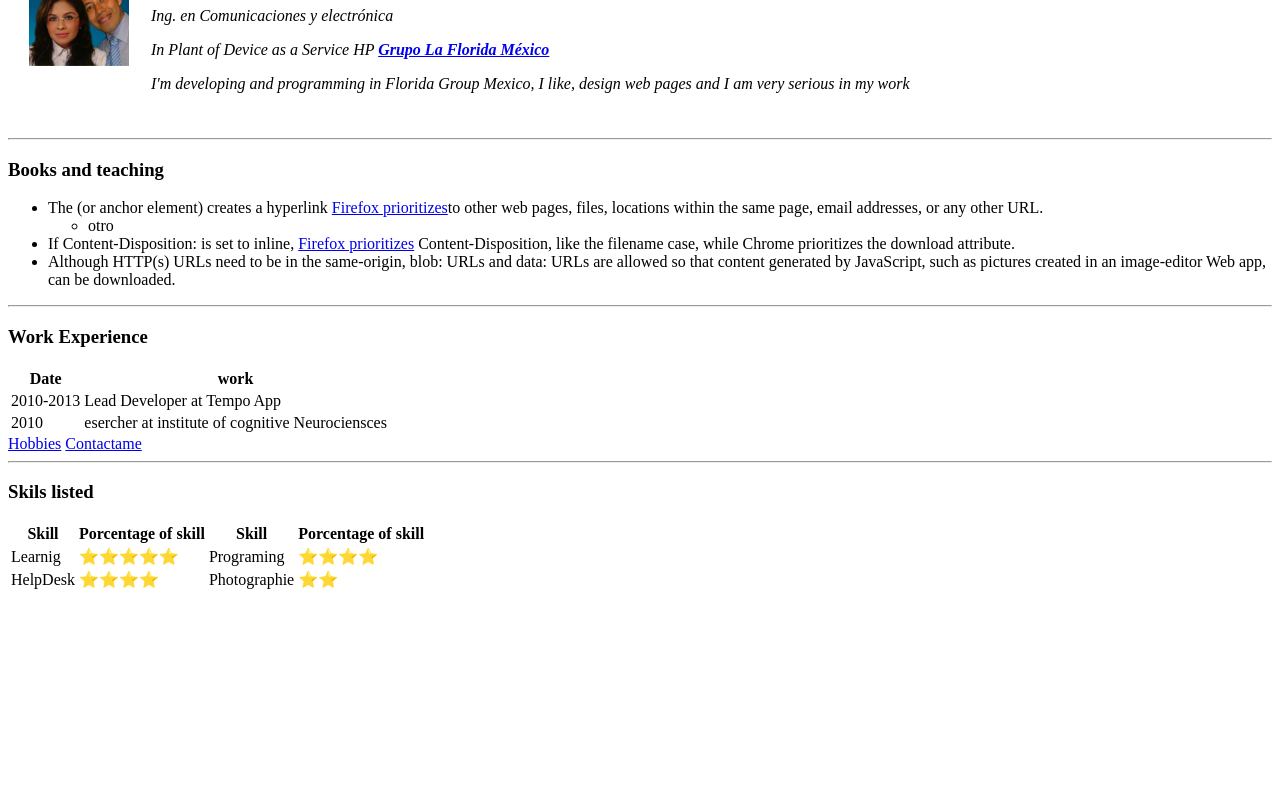
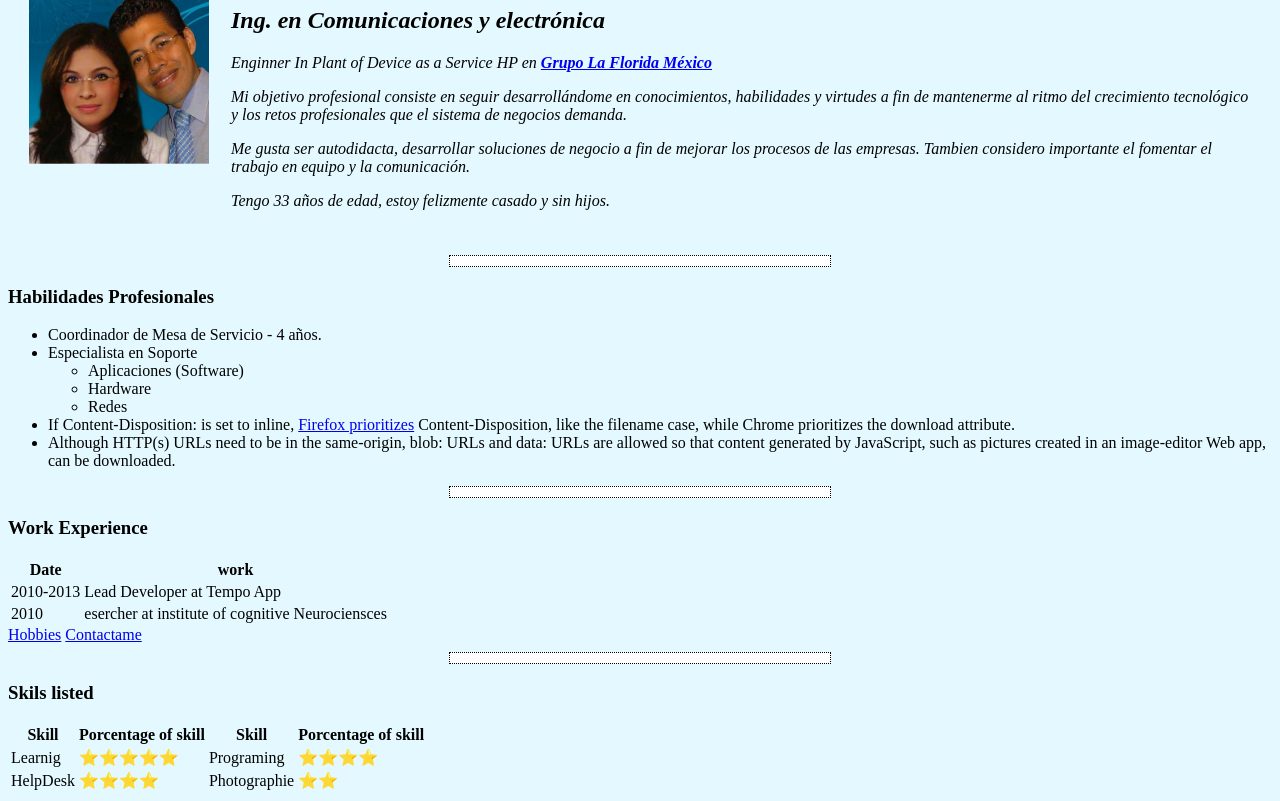
Before and after one commit to ebuceta/CV, a plain HTML site: page index.html in a window 1280 px wide. Shown: the part 102-903 px from the top of the page. Before the commit the page ends 800 px from the top, so only its background shows below. Drawn offline with Linux system fonts and the light colour scheme.

Commit message:
Agregando Styles

```diff
--- a/index.html
+++ b/index.html
@@ -4,30 +4,61 @@
 <head>
   <meta charset="utf-8">
   <title>Ing. Eduardo Buceta G.☺</title>
+  <style>
+    body {
+      background-color: #e4f9ff;
+    }
+
+    hr {
+      background-color: white;
+      border-style: none;
+      height: 10px;
+      width: 30%;
+      border-style: dotted;
+    }
+  </style>
 </head>
 
 <body>
   <table cellspacing="20">
     <tr>
-      <td><img src="img/yo.png" alt="Imagen de Eduardo Buceta" width="100px" height="100px"></td>
+      <td><img src="img/yo.png" alt="Imagen de Eduardo Buceta" width="180px" height="180px"></td>
       <td>
         <h1>Ing. Eduardo Buceta G.</h1>
-        <p><em>Ing. en Comunicaciones y electrónica</em></p>
-        <p><em>In Plant of Device as a Service HP <strong><a href="www.grupolaflorida.com">Grupo La Florida México</a>
-            </strong></em></p>
-        <p><em>I'm developing and programming in Florida Group Mexico, I like, design web pages and I am very serious in
-            my work</em></p>
+        <p>
+          <h2><em>Ing. en Comunicaciones y electrónica</em></h2>
+        </p>
+        <p>
+          <em>Enginner In Plant of Device as a Service HP en <strong><a href="https:\\www.grupolaflorida.com">Grupo La
+                Florida
+                México</a></strong></em>
+        </p>
+        <p>
+          <em>Mi objetivo profesional consiste en seguir desarrollándome en conocimientos, habilidades y virtudes a fin
+            de mantenerme al ritmo del crecimiento tecnológico y los retos profesionales que el sistema de negocios
+            demanda.</em>
+        </p>
+        <p>
+          <em>Me gusta ser autodidacta, desarrollar soluciones de negocio a fin de mejorar los procesos de las empresas.
+            Tambien considero importante el fomentar el trabajo en equipo y la comunicación.</em>
+        </p>
+        <p>
+          <em>Tengo 33 años de edad, estoy felizmente casado y sin hijos.</em>
+        </p>
       </td>
     </tr>
   </table>
   <hr>
-  <h3>Books and teaching</h3>
+  <h3>Habilidades Profesionales</h3>
   <ul>
-    <li>The <a> (or anchor element) creates a hyperlink <a href="www.google.com">Firefox prioritizes</a>to other web
-        pages, files, locations within the same page, email
-        addresses, or any other URL.</li>
+    <li>
+      Coordinador de Mesa de Servicio - 4 años.
+    </li>
+    <li>Especialista en Soporte</li>
     <ul>
-      <li>otro</li>
+      <li>Aplicaciones (Software)</li>
+      <li>Hardware</li>
+      <li>Redes</li>
     </ul>
     <li>If Content-Disposition: is set to inline, <a href="www.google.com">Firefox prioritizes</a> Content-Disposition,
       like the filename case, while
```
